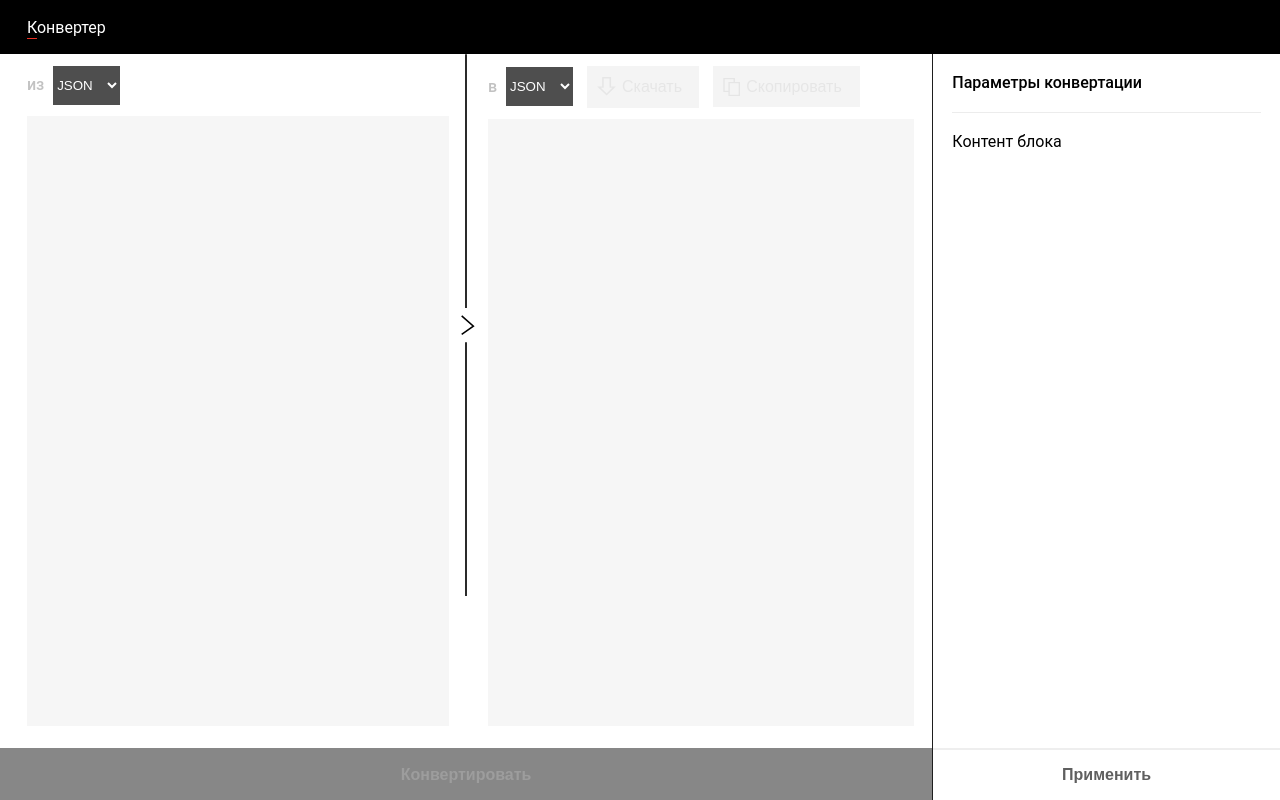
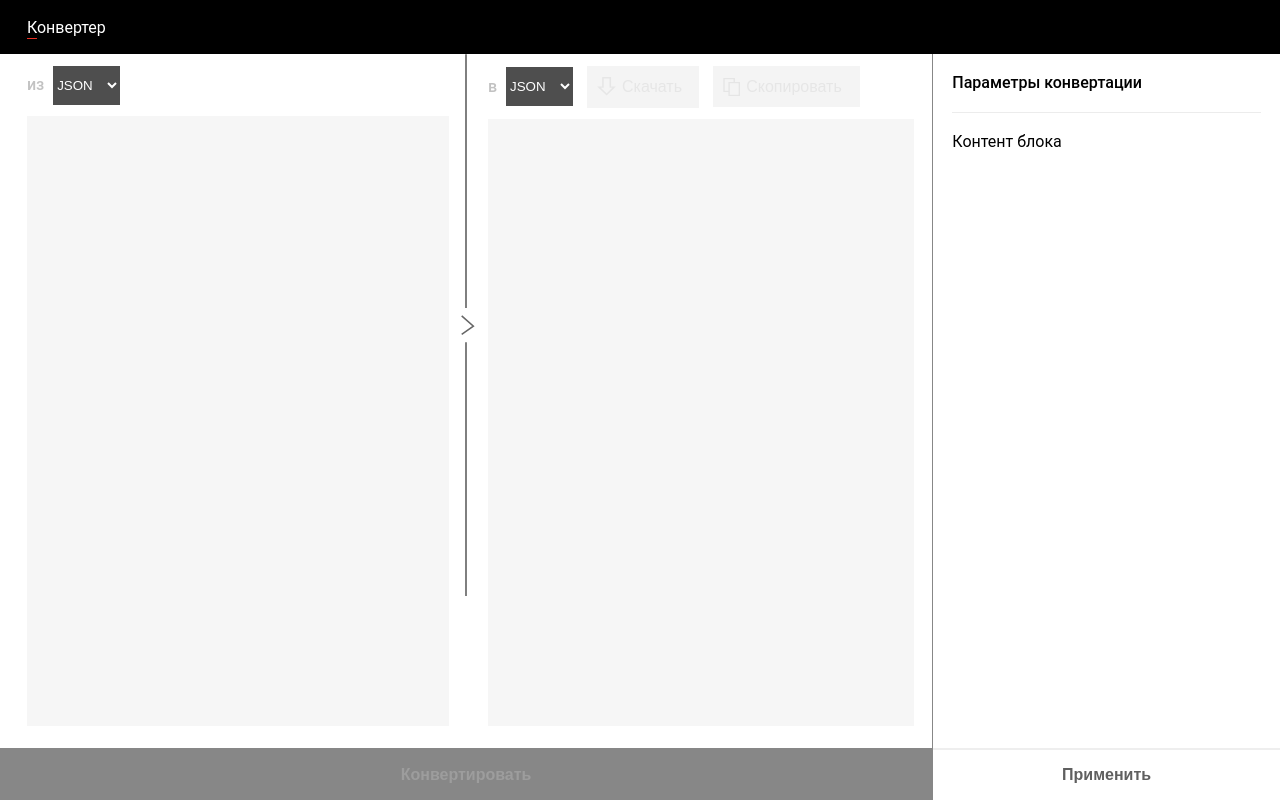
Before and after one commit to ArtyomYaprintsev/converter, a React (Vite) app: page / in a window 1280 px wide. Built offline with nearby package versions, Linux system fonts and the light colour scheme.

Commit message:
Small style update
Stripes colors changed

```diff
--- a/src/App.css
+++ b/src/App.css
@@ -222,6 +222,7 @@ button {
   display: flex;
   flex-flow: column;
   align-items: center;
+  opacity: 0.6;
 }
 
 .LeftSide .BetweenStripe .FirstStripe {
@@ -247,7 +248,7 @@ button {
   margin-left: auto;
   display: flex;
   flex-flow: column;
-  border-left: 0.15vw solid #1e1e1e;
+  border-left: 0.15vw solid #878787;
 }
 
 .RightSide .Container {
```
